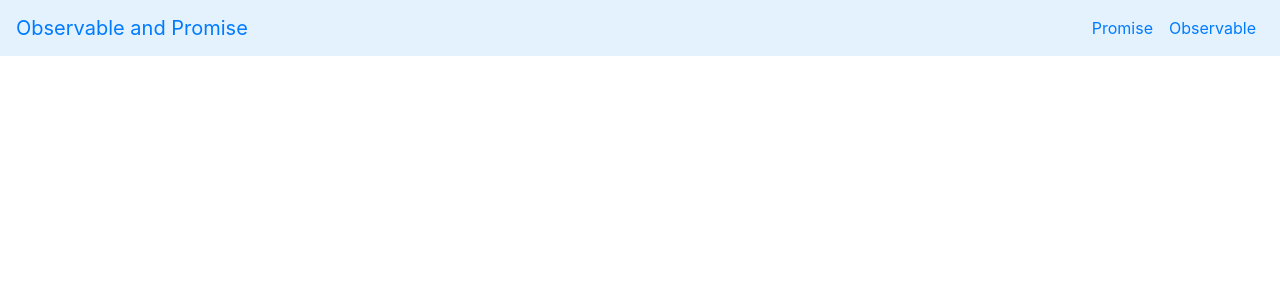
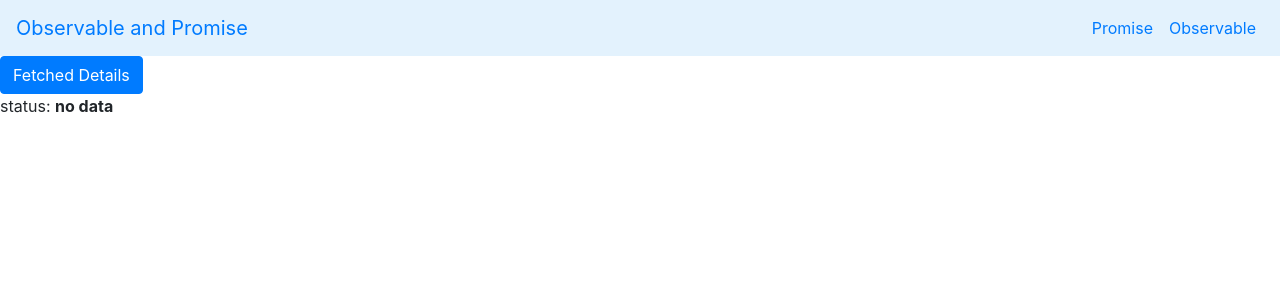
Before and after one commit to vijaysuslade/RXJS, an Angular app: page /observable/retry in a window 1280 px wide. Before the commit this address led to /. Shown: the top 300 px of the page. Built offline with nearby package versions, Linux system fonts and the light colour scheme.

Commit message:
Rety,retrywhen,scan,delay

```diff
--- a/src/app/app.module.ts
+++ b/src/app/app.module.ts
@@ -1,5 +1,6 @@
 import { BrowserModule } from '@angular/platform-browser';
 import { NgModule } from '@angular/core';
+import { HttpClientModule } from '@angular/common/http';
 
 import { AppComponent } from './app.component';
 import { HeaderComponent } from './includes/header/header.component';
@@ -16,7 +17,9 @@ import { CustomComponent } from './observablef/custom/custom.component';
 import { MapOperatorComponent } from './map-operator/map-operator.component';
 import { PluckComponent } from './observablef/pluck/pluck.component';
 import { FilterComponent } from './observablef/filter/filter.component';
-import { TakeComponent } from './observablef/take/take.component'
+import { TakeComponent } from './observablef/take/take.component';
+import { RetryComponent } from './observablef/retry/retry.component'
+
 
 const appRoutes:Routes=[{path:'promise',component:PromiseComponent},
                          {path:'observable',component:ObservableComponent,children:[
@@ -29,7 +32,8 @@ const appRoutes:Routes=[{path:'promise',component:PromiseComponent},
                          {path:'Map',component:MapOperatorComponent},
                          {path:'pluck',component:PluckComponent},
                          {path:'filter',component:FilterComponent},
-                         {path:'take',component:TakeComponent}]},
+                         {path:'take',component:TakeComponent},
+                         {path:'retry',component:RetryComponent}]},
 ]
 @NgModule({
   declarations: [
@@ -46,11 +50,12 @@ const appRoutes:Routes=[{path:'promise',component:PromiseComponent},
     MapOperatorComponent,
     PluckComponent,
     FilterComponent,
-    TakeComponent
+    TakeComponent,
+    RetryComponent
 
   ],
   imports: [
-    BrowserModule,RouterModule.forRoot(appRoutes)
+    BrowserModule,RouterModule.forRoot(appRoutes),HttpClientModule
 
   ],
   providers: [],
--- a/src/app/observablef/list/list.component.html
+++ b/src/app/observablef/list/list.component.html
@@ -9,6 +9,7 @@
             <li> <a routerLink="pluck">Pluck</a></li>
             <li> <a routerLink="filter">Filter</a></li>
             <li> <a routerLink="take">Take</a></li>
+            <li> <a routerLink="retry">Retry</a></li>
         </ul>
 </div>
 <router-outlet></router-outlet>
--- /dev/null
+++ b/src/app/observablef/retry/data.service.ts
@@ -0,0 +1,16 @@
+import { Injectable } from '@angular/core';
+import { HttpClient } from '@angular/common/http';
+import { Observable } from 'rxjs';
+import { retry, retryWhen, delay, scan } from 'rxjs/operators';
+
+@Injectable({
+  providedIn: 'root'
+})
+export class DataService {
+
+  constructor(private _httpClient: HttpClient) { }
+
+  getData():Observable<any> {
+   return  this._httpClient.get('https://jsonplaceholder.typicode.com/users');
+  }
+}
--- /dev/null
+++ b/src/app/observablef/retry/retry.component.html
@@ -0,0 +1,29 @@
+<div class="main">
+    <div class="row">
+        <div class="col-md-6">
+
+            <table class="table" *ngIf="data!=null">
+
+                    <th>Id</th>
+                    <th>name</th>
+
+                <tr *ngFor="let d of data">
+                    <td>{{d.id}}</td>
+                    <td>{{d.name}}</td>
+                </tr>
+            </table>
+            <button (click)="getData()" class="btn btn-primary" type="button">
+                <span *ngIf="featching" class="spinner-border spinner-border-sm" role="status" aria-hidden="true"></span>
+                {{featching?'Featching':'Fetched Details'}}
+            </button>
+            <p>
+                status: <strong [ngClass]="{
+                    'text-success':status=='fetched data',
+                                            'text-danger':status=='problem in fetching data...'
+                                    }">{{status}}</strong>
+            </p>
+        </div>
+
+    </div>
+
+</div>
--- /dev/null
+++ b/src/app/observablef/retry/retry.component.ts
@@ -0,0 +1,46 @@
+import { Component, OnInit } from '@angular/core';
+import { DataService } from './data.service';
+import { take, toArray, takeLast, map, retryWhen, delay, scan } from 'rxjs/operators';
+
+@Component({
+  selector: 'app-retry',
+  templateUrl: './retry.component.html',
+  styleUrls: ['./retry.component.css']
+})
+export class RetryComponent implements OnInit {
+
+  constructor(private _dataService: DataService) { }
+  data;
+  status="no data";
+  featching:boolean=false;
+  ngOnInit(): void {
+  }
+  getData() {
+    this.featching=true;
+    this._dataService.getData().pipe(
+      map(res => res.slice(0, 5)),
+      retryWhen(err=>err.pipe(
+
+        scan((retryCount)=>{
+           if(retryCount>=3){
+             throw err;
+           }else{
+             retryCount=retryCount+1;
+             console.log("RetryCount"+retryCount);
+             return retryCount;
+           }
+
+        },0)
+      ))
+    ).subscribe(res => {
+      this.data = res;
+      this.featching=false;
+      this.status="fetched data"
+    },
+     (err)=>{
+       this.featching=false;
+       this.status="problem in fetching data..."
+     })
+
+  }
+}
```
Also changed, not shown: src/app/observablef/retry/retry.component.css (added), 2 other files (tests, documents, lock files or other folders).
